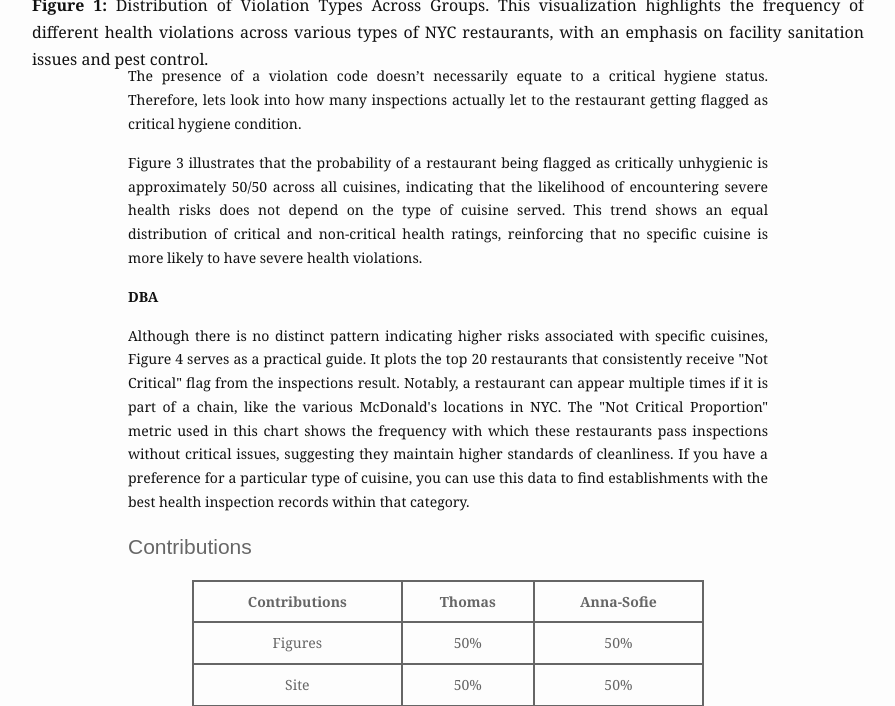
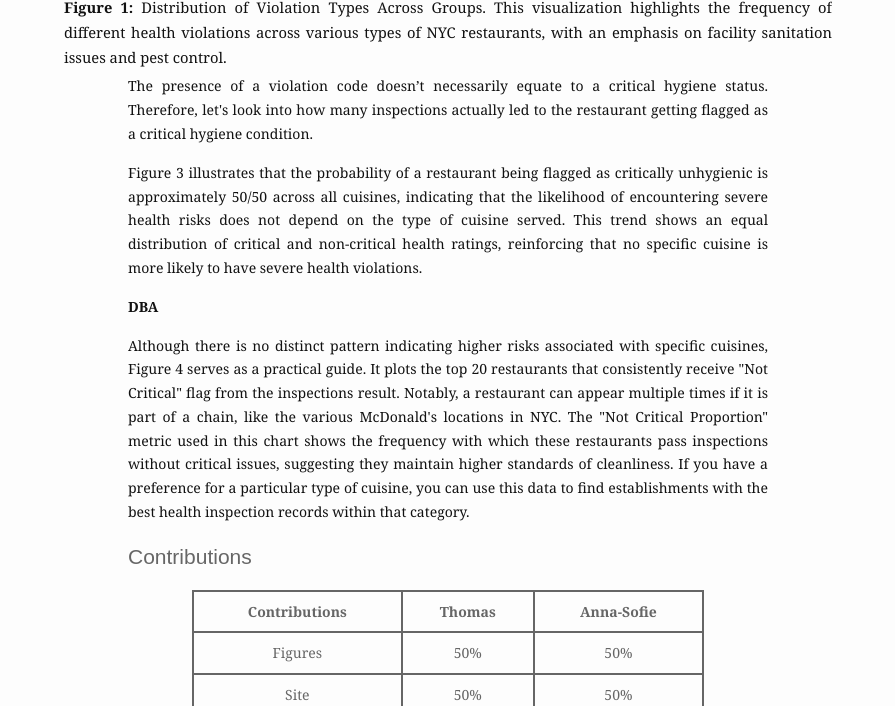
Before and after one commit to Thomasstycke/Thomasstycke.github.io, a Jekyll site: the page built from index.md, in a window 1280 px wide and 900 px high, scrolled down 1368 px, cut to the strip 194-900 px from the top of the window. Shown: the whole strip, without its empty margins (192-1087 px from the left). Built offline with Jekyll 4.4.1, drawn with Linux system fonts in a browser that asks for light colours; a script that is not in the unit is left out.

```diff
--- a/index.md
+++ b/index.md
@@ -55,18 +55,17 @@ Figure 2 reveals a trend of the distribution of the violation codes having the s
 Hygiene Status
 </b>
 
-<figure id="figure1" style="max-width: 100%; transform: scale(1.3); display: block; margin-left: auto; margin-right: auto; position: relative; overflow: hidden;">
+<figure id="figure1" style="max-width: 100%; transform: scale(1.2); display: block; margin: 20px auto; position: relative; overflow: hidden;">
     {% include choropleth_AVERAGESCOREASIAN.html %}
     <figcaption style="text-align: justify;">
         <b>Figure 1:</b> Distribution of Violation Types Across Groups. This visualization highlights the frequency of different health violations across various types of NYC restaurants, with an emphasis on facility sanitation issues and pest control.
     </figcaption>
 </figure>
 
+<p style="text-align: justify; text-justify: inter-word;">
+The presence of a violation code doesn’t necessarily equate to a critical hygiene status. Therefore, let's look into how many inspections actually led to the restaurant getting flagged as a critical hygiene condition.
+</p>
 
-
-<p style="text-align: justify; text-justify: inter-word;">
-The presence of a violation code doesn’t necessarily equate to a critical hygiene status. Therefore, lets look into how many inspections actually let to the restaurant getting flagged as critical hygiene condition.
-</p>
 
 <p style="text-align: justify; text-justify: inter-word;">
 Figure 3 illustrates that the probability of a restaurant being flagged as critically unhygienic is approximately 50/50 across all cuisines, indicating that the likelihood of encountering severe health risks does not depend on the type of cuisine served. This trend shows an equal distribution of critical and non-critical health ratings, reinforcing that no specific cuisine is more likely to have severe health violations.
```
